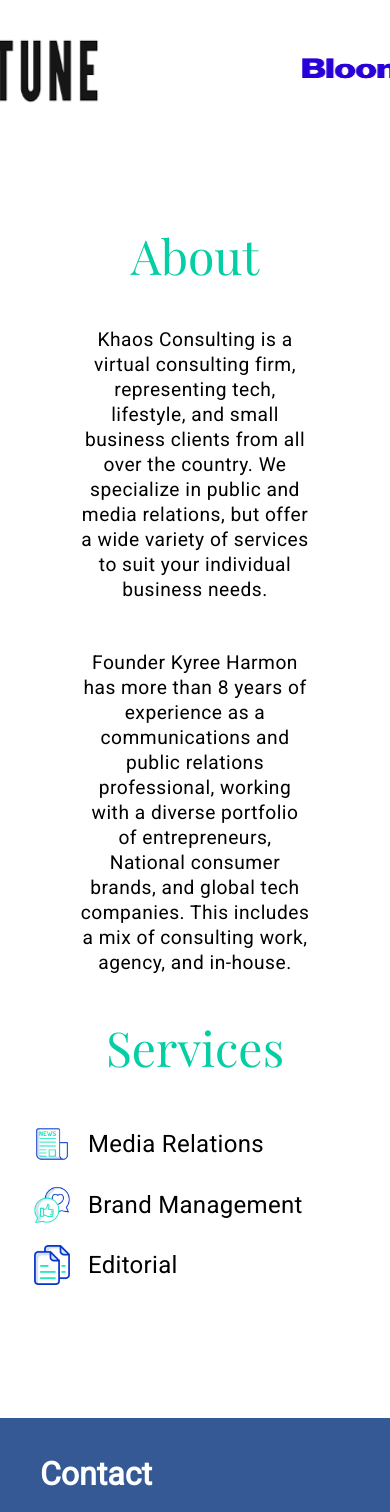
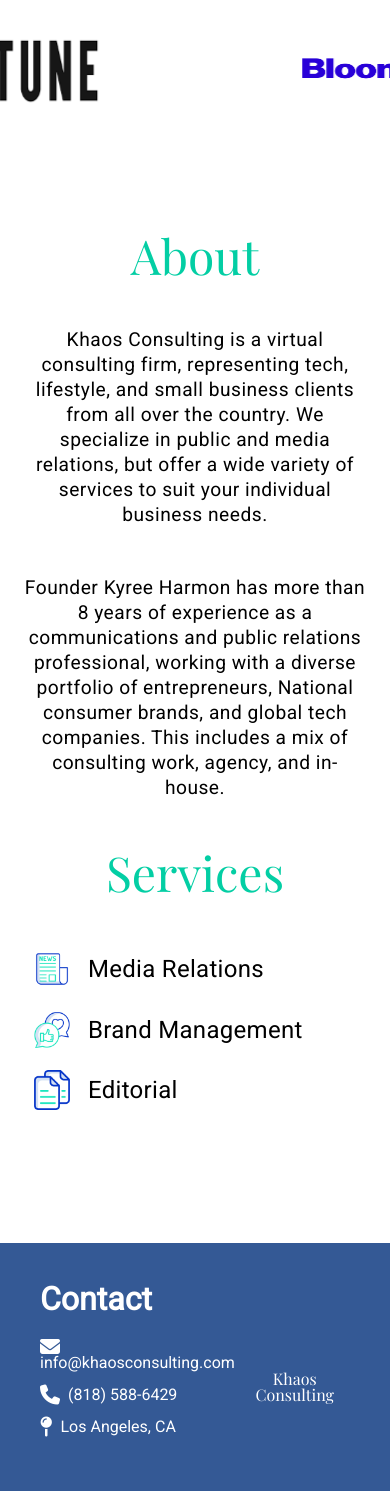
Before and after one commit to t-tullis/kyree-website, a React (Create React App) app: page / in a window 390 px wide. Shown: the part 432-1944 px from the top of the page. After the commit the page ends 1923 px from the top, so only its background shows below. Built offline with nearby package versions, Linux system fonts and the light colour scheme; a web font is replaced by a local one.

Commit message:
removed some padding for mobile and changed a font-size in footer

```diff
--- a/src/stylesheets/AboutAndServices.scss
+++ b/src/stylesheets/AboutAndServices.scss
@@ -24,6 +24,10 @@
             font-size: 1.2rem;
             letter-spacing: .5px;
             text-align: center;
+
+            @media(max-width: 500px){
+                padding: 3rem 1.5rem 0rem 1.5rem;
+            }
         }
 
     }
--- a/src/stylesheets/Footer.scss
+++ b/src/stylesheets/Footer.scss
@@ -53,7 +53,7 @@
             color: white;
 
             @media(max-width: 500px){
-               font-size: 1.15rem;
+               font-size: 1rem;
             }
         }
 
```
Also changed, not shown: src/stylesheets/NameAndPhoto.scss (line endings or trailing spaces).
